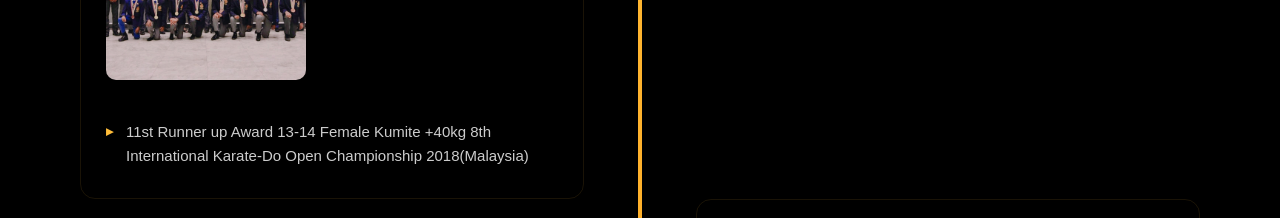
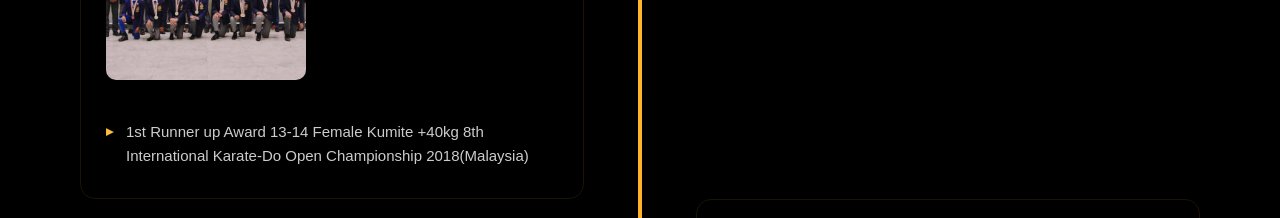
Before and after one commit to dulmini11/DulminiPortfolio, a React (Vite) app: page / in a window 1280 px wide. Shown: the part 3940-4158 px from the top of the page. Built offline with nearby package versions, Linux system fonts and the light colour scheme.

Commit message:
Update blog section

```diff
--- a/src/App.jsx
+++ b/src/App.jsx
@@ -368,7 +368,7 @@ const handleSubmit = (e) => {
         {/* About Section */}
         <section id="about" className="skills-section">
           <div className="profile-section">
-            <div className="profile-image">
+            <div className=" profile-image">
               <img src={pic} alt="Dulmini Wanigasekara" />
             </div>
             <div className="title-container">
@@ -500,7 +500,7 @@ const handleSubmit = (e) => {
                 <div className="achievement-meta">Malaysia</div>
                 <img src={Malaysia} alt="Karate" className="achievement-img" />
                 <p className="mt-4">
-                  11st Runner up Award 13-14 Female Kumite +40kg 8th International Karate-Do Open Championship 2018(Malaysia)
+                  1st Runner up Award 13-14 Female Kumite +40kg 8th International Karate-Do Open Championship 2018(Malaysia)
                 </p>
               </div>
             </div>
```
